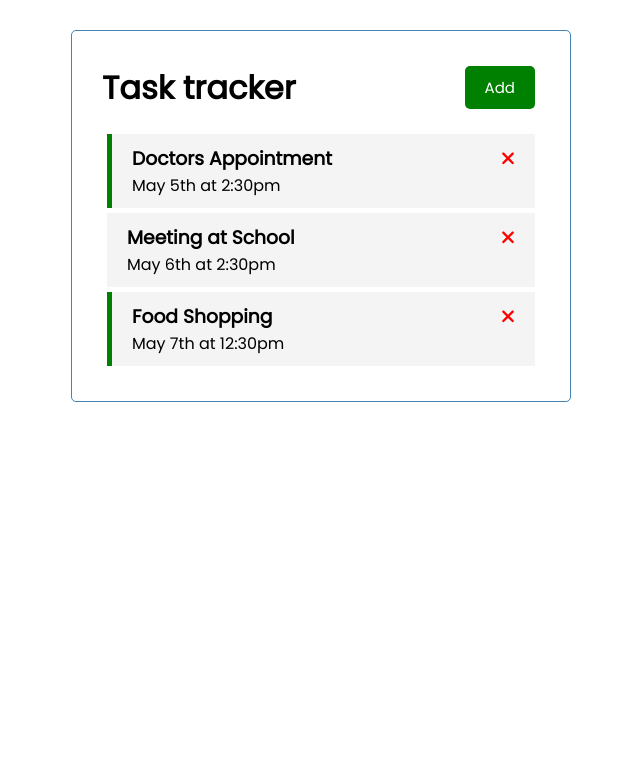
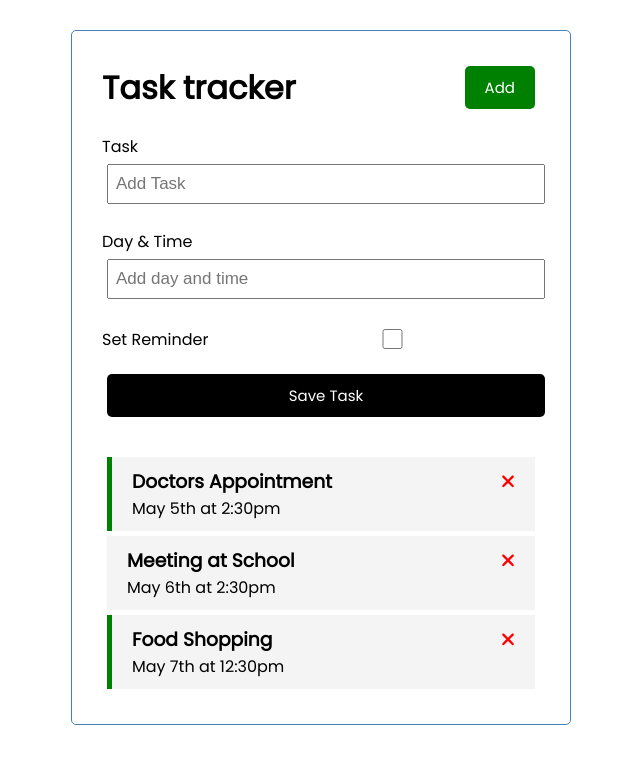
Before and after one commit to chrisr0dgers/angular-crash, an Angular app: page / in a window 1280 px wide. Shown: the top 764 px of the page, without its empty margins (319-959 px from the left). Built offline with nearby package versions, Linux system fonts and the light colour scheme; data requests are answered from the project's data file.

Commit message:
starting validation - 1:30:05

```diff
--- a/src/app/app.module.ts
+++ b/src/app/app.module.ts
@@ -2,12 +2,14 @@
 import { BrowserModule } from '@angular/platform-browser';
 import { FontAwesomeModule } from '@fortawesome/angular-fontawesome';
 import { HttpClientModule } from "@angular/common/http";
+import { FormsModule } from '@angular/forms';
 
 import { AppComponent } from './app.component';
 import { HeaderComponent } from './components/header/header.component';
 import { ButtonComponent } from './components/button/button.component';
 import { TasksComponent } from './components/tasks/tasks.component';
 import { TaskItemComponent } from './components/task-item/task-item.component';
+import { AddTaskComponent } from './components/add-task/add-task.component';
 
 @NgModule({
   declarations: [
@@ -15,12 +17,14 @@
     HeaderComponent,
     ButtonComponent,
     TasksComponent,
-    TaskItemComponent
+    TaskItemComponent,
+    AddTaskComponent,
   ],
   imports: [
     BrowserModule,
     FontAwesomeModule,
     HttpClientModule,
+    FormsModule
   ],
   providers: [],
   bootstrap: [AppComponent]
--- /dev/null
+++ b/src/app/components/add-task/add-task.component.html
@@ -0,0 +1,32 @@
+<form (ngSubmit)="onSubmit()" class="add-form">
+  <div class="form-control">
+    <label for="text">Task</label>
+    <input
+      type="text"
+      name="text"
+      id="text"
+      [(ngModel)]="text"
+      placeholder="Add Task"
+    />
+  </div>
+  <div class="form-control">
+    <label for="day">Day & Time</label>
+    <input
+      type="text"
+      name="day"
+      id="day"
+      [(ngModel)]="day"
+      placeholder="Add day and time"
+    />
+  </div>
+  <div class="form-control form-control-check">
+    <label for="reminder">Set Reminder</label>
+    <input
+      type="checkbox"
+      name="reminder"
+      id="reminder"
+      [(ngModel)]="reminder"
+    />
+  </div>
+  <input type="submit" class="btn btn-block" value="Save Task" />
+</form>
--- /dev/null
+++ b/src/app/components/add-task/add-task.component.scss
@@ -0,0 +1,3 @@
+.add-form {
+  margin-bottom: 40px;
+}
--- /dev/null
+++ b/src/app/components/add-task/add-task.component.ts
@@ -0,0 +1,23 @@
+import { Component, OnInit } from '@angular/core';
+
+@Component({
+  selector: 'app-add-task',
+  templateUrl: './add-task.component.html',
+  styleUrls: ['./add-task.component.scss']
+})
+export class AddTaskComponent implements OnInit {
+  text: string;
+  day: string;
+  reminder: boolean = false;
+
+  constructor() { }
+
+  ngOnInit(): void {
+  }
+
+  onSubmit() {
+    if (!this.text) {
+      alert('please add a task')
+    }
+  }
+}
--- a/src/app/components/tasks/tasks.component.html
+++ b/src/app/components/tasks/tasks.component.html
@@ -1,3 +1,4 @@
+<app-add-task></app-add-task>
 <app-task-item
   *ngFor="let task of tasks"
   [task]="task"
```
Also changed, not shown: 1 other file (tests, documents, lock files or other folders).
